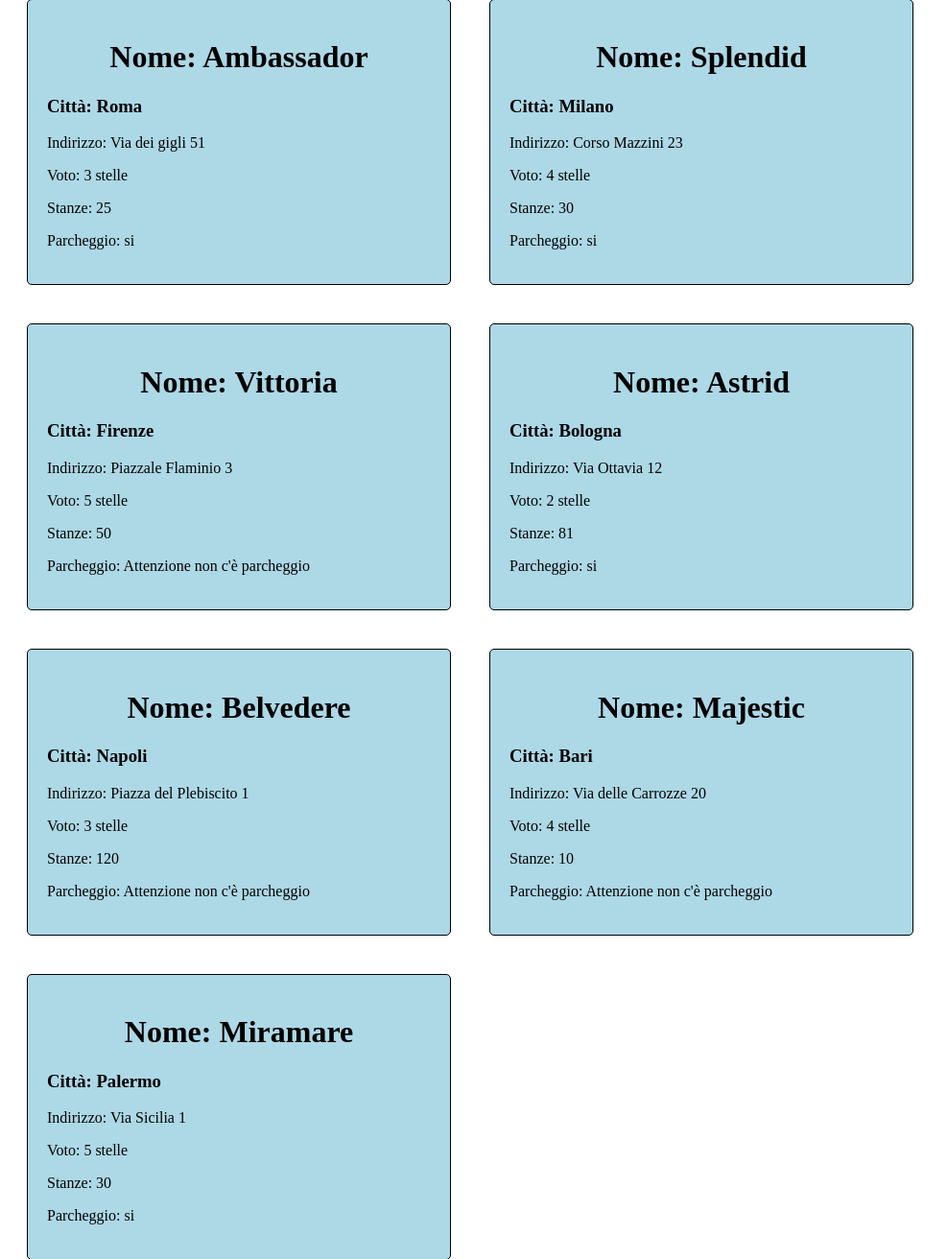
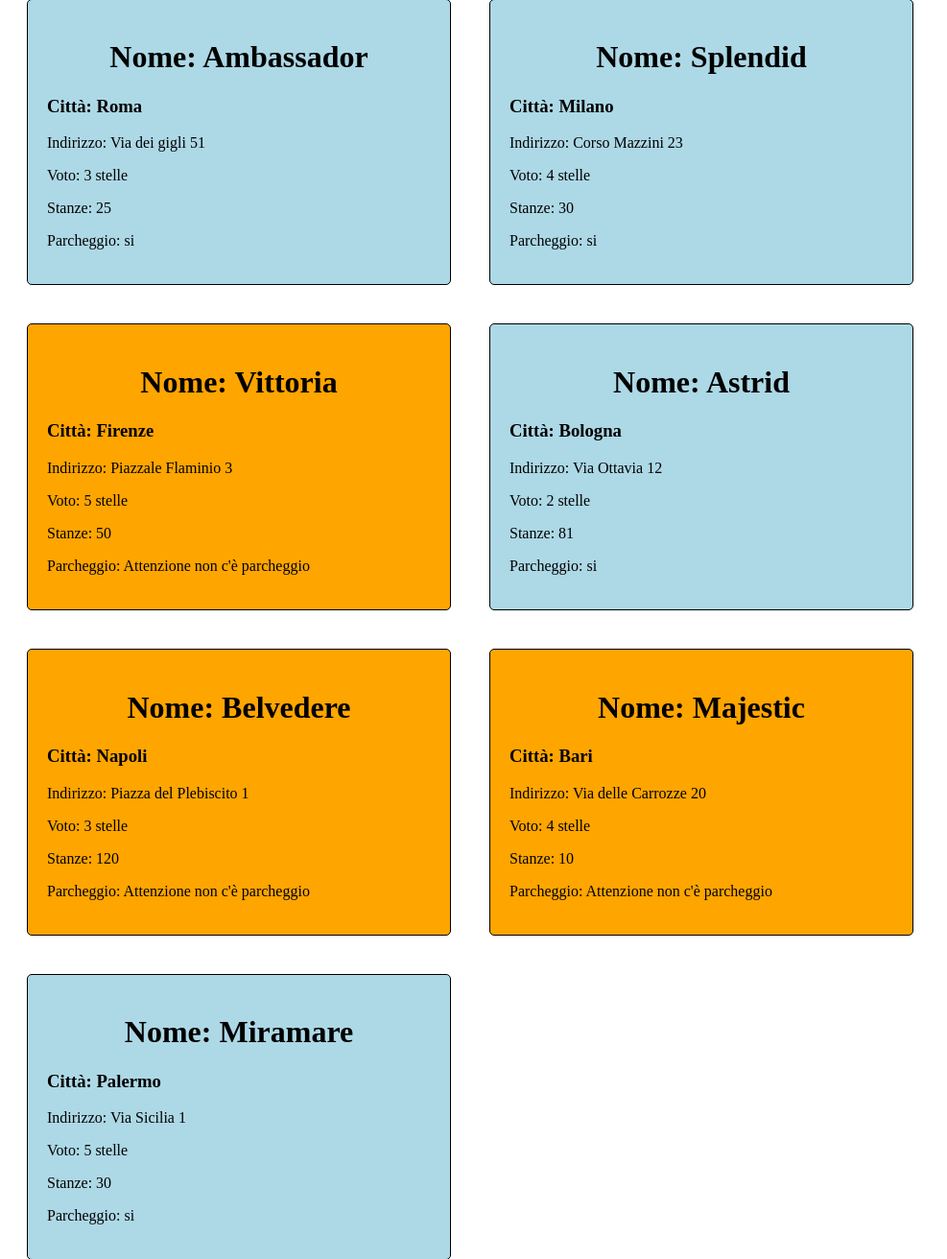
Before and after one commit to marzucoalessandro/php-oop-1, a PHP site: page / in a window 1280 px wide. Shown: the part 101-1413 px from the top of the page at 96% size, without its empty margins (0-987 px from the left). Run offline with PHP 8.4, Linux system fonts and the light colour scheme.

Commit message:
stampa a schermo

```diff
--- a/index.php
+++ b/index.php
@@ -52,8 +52,16 @@ $Hotel = [$Ambassador, $Splendid, $Vittoria, $Astrid, $Belvedere, $Majestic, $Mi
         display: flex;
         flex-wrap: wrap;
       }
-      .hotel{
+      .hotel1{
         background-color: lightblue;
+        border: 1px solid black;
+        border-radius: 5px;
+        padding: 20px;
+        margin: 20px;
+        width: 400px;
+      }
+      .hotel2{
+        background-color: orange;
         border: 1px solid black;
         border-radius: 5px;
         padding: 20px;
@@ -70,7 +78,7 @@ $Hotel = [$Ambassador, $Splendid, $Vittoria, $Astrid, $Belvedere, $Majestic, $Mi
           <?php foreach ($Hotel as $key => $value): ?>
             <?php if ($value->parking == "si"): ?>
 
-              <div class="hotel">
+              <div class="hotel1">
                 <h1>Nome: <?php echo ($value->name); ?></h1>
                 <h3>Città: <?php echo ($value->city); ?></h3>
                 <p>Indirizzo: <?php echo ($value->address); ?></p>
@@ -80,7 +88,7 @@ $Hotel = [$Ambassador, $Splendid, $Vittoria, $Astrid, $Belvedere, $Majestic, $Mi
               </div>
             <?php else: ?>
 
-              <div class="hotel">
+              <div class="hotel2">
                 <h1>Nome: <?php echo ($value->name); ?></h1>
                 <h3>Città: <?php echo ($value->city); ?></h3>
                 <p>Indirizzo: <?php echo ($value->address); ?></p>
@@ -90,19 +98,8 @@ $Hotel = [$Ambassador, $Splendid, $Vittoria, $Astrid, $Belvedere, $Majestic, $Mi
               </div>
             <?php endif; ?>
 
-
-
-
-
-
-
-
-
-
-
-
           <?php endforeach; ?>
 
         </div>
-      </body>
-      </html>
+    </body>
+  </html>
```
